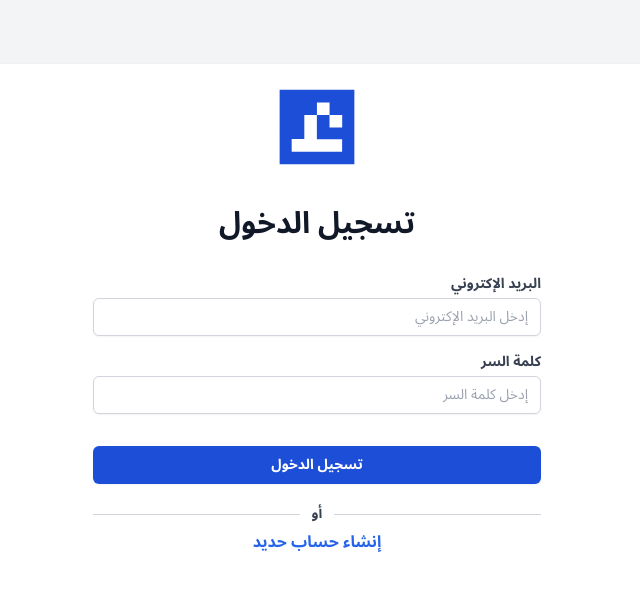
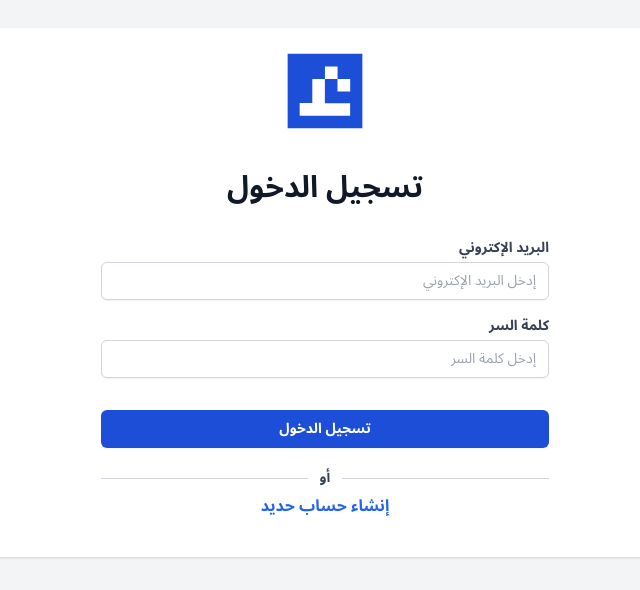
Before and after one commit to YemenOpenSource/insraf, a Next.js app: page /auth/login in a window 1280 px wide. Shown: the top 590 px of the page, without its empty margins (346-986 px from the left). Built offline with nearby package versions, Linux system fonts and the light colour scheme.

Commit message:
done auth

```diff
--- a/app/auth/login/page.js
+++ b/app/auth/login/page.js
@@ -11,7 +11,7 @@ import { setCookie } from "cookies-next";
 import { useRouter } from "next/navigation";
 
 // tailwind-styled-components
-const Container = tw.div`max-w-7xl mx-auto sm:px-6 lg:px-8 sm:my-[52px]`;
+const Container = tw.div`max-w-7xl mx-auto p-2 sm:p-4`;
 const Card = tw.div`max-w-3xl mx-auto p-3`;
 const Page = tw.div`bg-white overflow-hidden shadow divide-gray-200`;
 const Button = tw.button`
--- a/app/auth/register/page.js
+++ b/app/auth/register/page.js
@@ -18,7 +18,7 @@ export default function Component() {
   const [password, setPassword] = useState()
 
   return (
-    <div className="max-w-7xl mx-auto sm:px-6 lg:px-8 sm:my-[52px]">
+    <div className="max-w-7xl mx-auto p-2 sm:p-4">
       <div className="max-w-3xl mx-auto p-3">
         <div className="bg-white overflow-hidden shadow divide-gray-200">
           <div className="px-4 py-5 sm:px-6">
--- a/components/Success.js
+++ b/components/Success.js
@@ -4,8 +4,8 @@ import verified from "@/public/verified.svg";
 /*
  styled-components
 */
-const Container = tw.div`max-w-7xl mx-auto px-0 sm:px-6 lg:px-8`;
-const Main = tw.div`bg-white max-w-3xl mx-auto shadow-sm flex flex-col justify-center items-center p-8 mt-4`;
+const Container = tw.div`max-w-7xl mx-auto p-2 sm:p-4`;
+const Main = tw.div`bg-white max-w-3xl mx-auto shadow-sm flex flex-col justify-center items-center p-8`;
 const Button = tw.div`inline-flex font-bolder items-center px-3 py-2 border border-transparent
 shadow-sm text-sm leading-4 font-medium rounded-md text-white bg-blue-600 hover:bg-blue-700
 focus:outline-none focus:ring-2 focus:ring-offset-2 focus:ring-blue-500 mt-2 cursor-pointer
```
